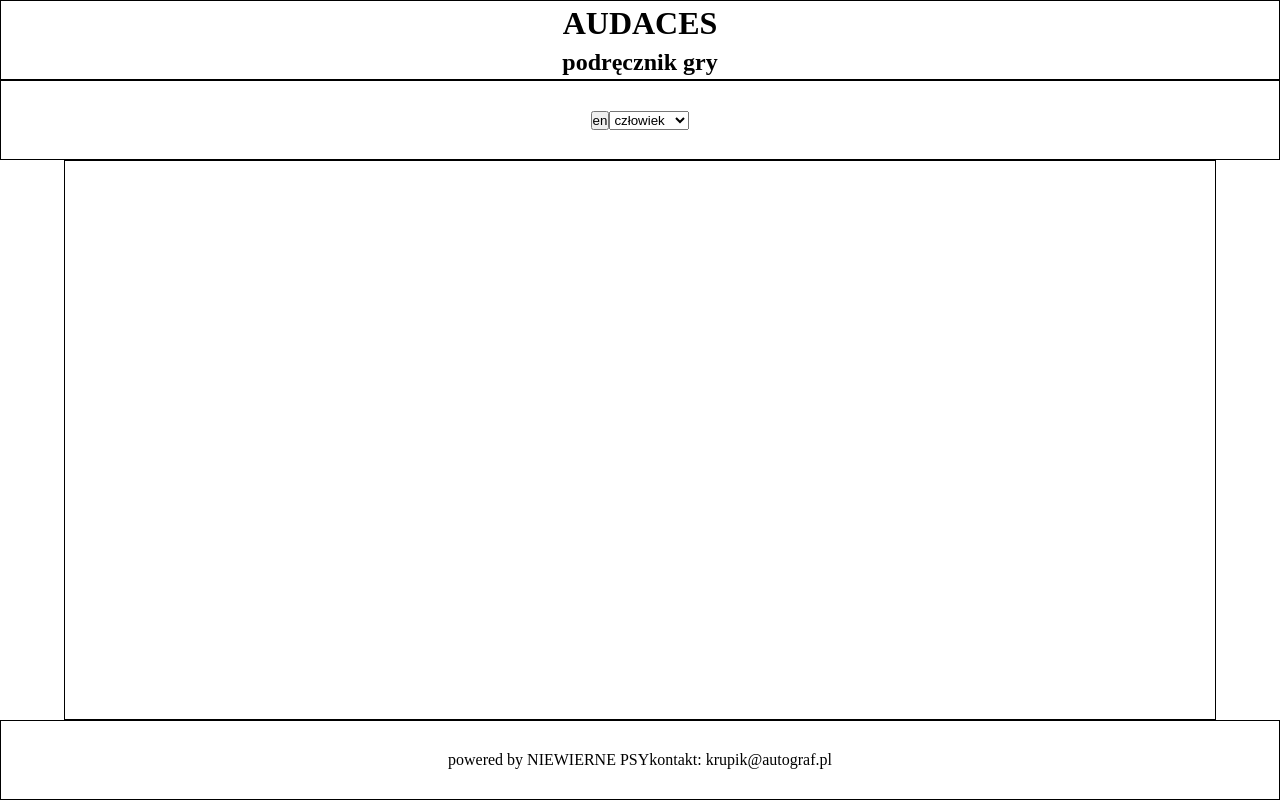
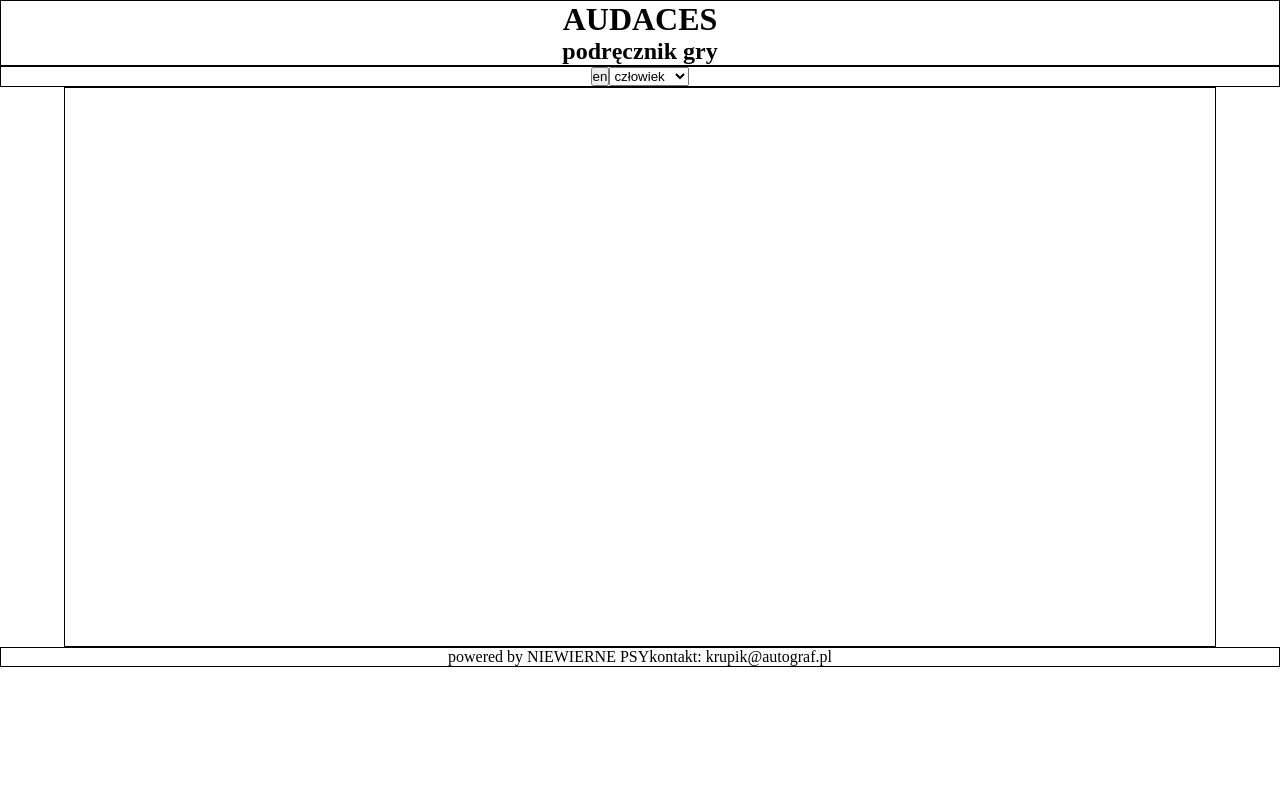
Before and after one commit to SzymekCendecki/manualAudaces, a website: page index.html in a window 1280 px wide. Drawn offline with Linux system fonts and the light colour scheme.

Commit message:
Add files via upload

```diff
--- a/scss/main.scss
+++ b/scss/main.scss
@@ -12,7 +12,6 @@ html, body {
 
 header, footer, nav{
     width: 100%;
-    height: 10%;
     border: 1px solid black;
     display: flex;
     flex-wrap: wrap;
```
Also changed, not shown: css/main.css, 1 other file.
